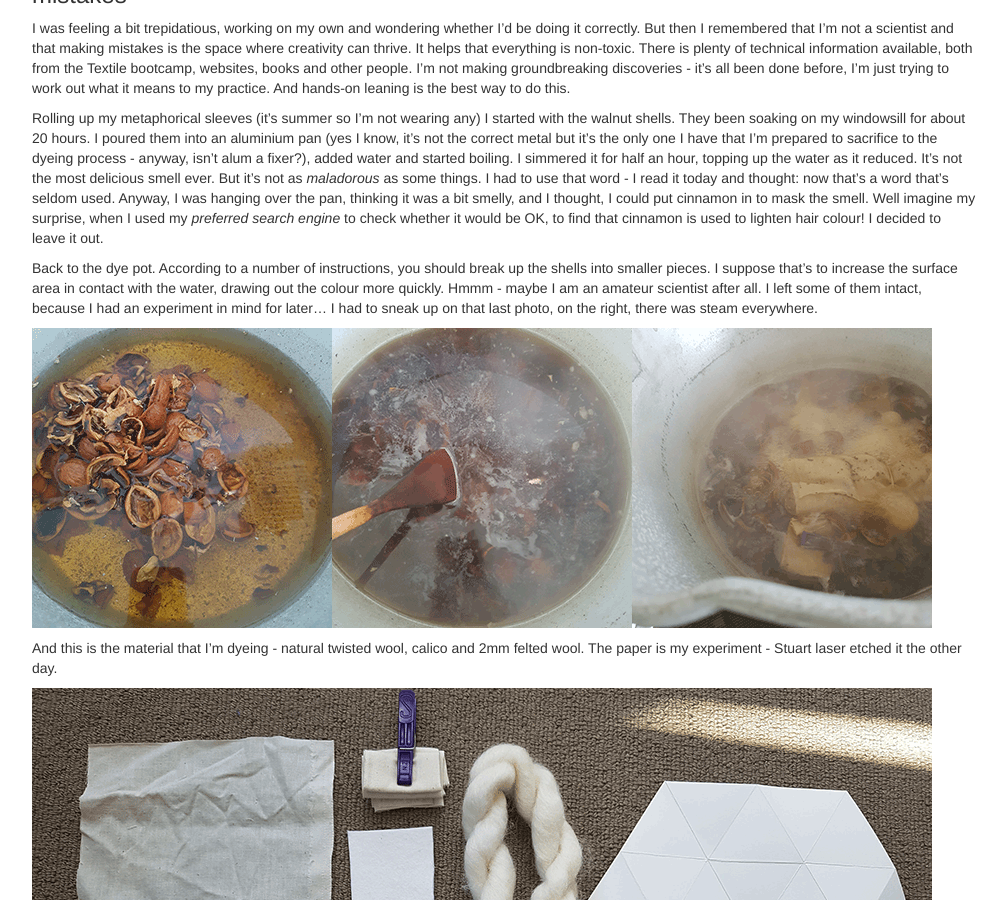
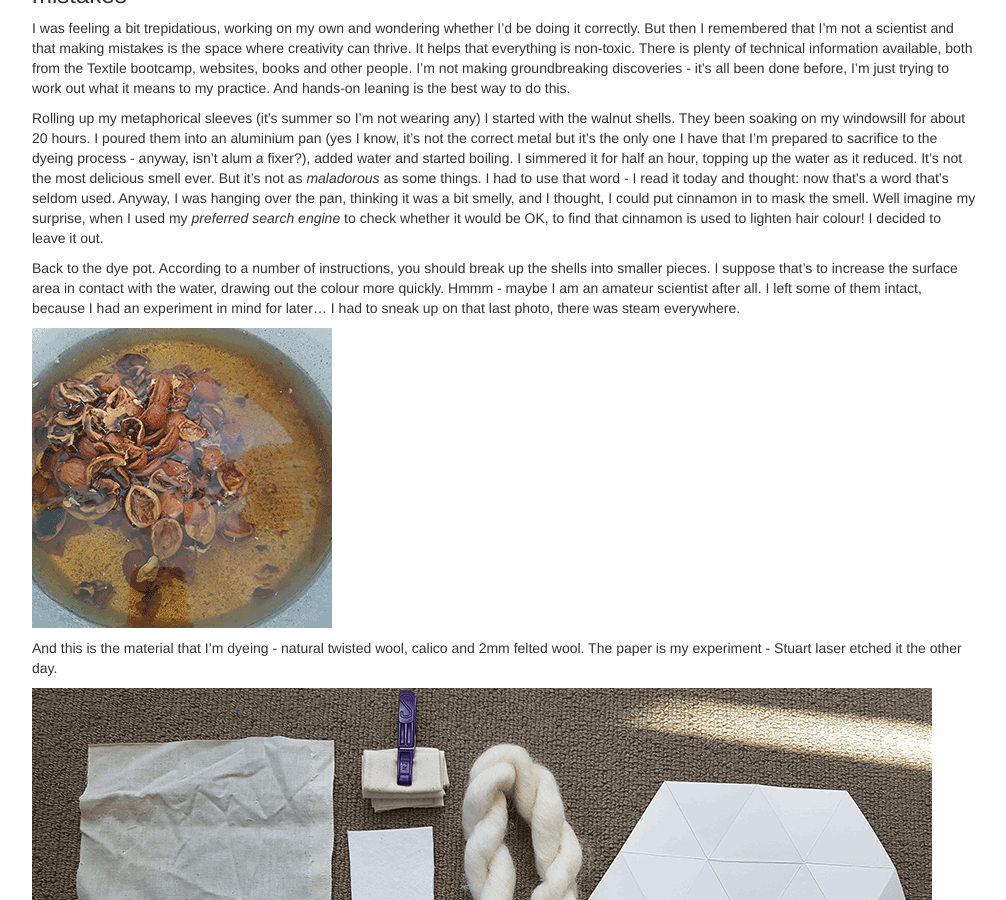
Before and after one commit to wendwarge/wendwarge.github.io, a Jekyll site: the page built from _posts/2017-02-22-day-two.md, in a window 1280 px wide and 900 px high, scrolled down 2874 px. Shown: the whole window, without its empty margins (233-1239 px from the left). Built offline with Jekyll 4.4.1, drawn with Linux system fonts in a browser that asks for light colours; some of the changed text lies outside the part shown.

Commit message:
more dye

```diff
--- a/_posts/2017-02-22-day-two.md
+++ b/_posts/2017-02-22-day-two.md
@@ -45,9 +45,9 @@
 
 Rolling up my metaphorical sleeves (it's summer so I'm not wearing any) I started with the walnut shells. They been soaking on my windowsill for about 20 hours. I poured them into an aluminium pan (yes I know, it's not the correct metal but it's the only one I have that I'm prepared to sacrifice to the dyeing process - anyway, isn't alum a fixer?), added water and started boiling. I simmered it for half an hour, topping up the water as it reduced. It's not the most delicious smell ever. But it's not as _maladorous_ as some things. I had to use that word - I read it today and thought: now that's a word that's seldom used. Anyway, I was hanging over the pan, thinking it was a bit smelly, and I thought, I could put cinnamon in to mask the smell. Well imagine my surprise, when I used my *preferred search engine* to check whether it would be OK, to find that cinnamon is used to lighten hair colour! I decided to leave it out.
 
-Back to the dye pot. According to a number of instructions, you should break up the shells into smaller pieces. I suppose that's to increase the surface area in contact with the water, drawing out the colour more quickly. Hmmm - maybe I am an amateur scientist after all. I left some of them intact, because I had an experiment in mind for later... I had to sneak up on that last photo, on the right, there was steam everywhere.
+Back to the dye pot. According to a number of instructions, you should break up the shells into smaller pieces. I suppose that's to increase the surface area in contact with the water, drawing out the colour more quickly. Hmmm - maybe I am an amateur scientist after all. I left some of them intact, because I had an experiment in mind for later... I had to sneak up on that last photo, there was steam everywhere.
 
-![Dye Cold](/images/2017-02-22-day-two/dye-cold.png)![Dye Hot](/images/2017-02-22-day-two/dye-hot.png)![dye-fabric](/images/2017-02-22-day-two/dye-fabric.png)
+![Walnut Dye](/images/2017-02-22-day-two/walnut.gif)
 
 And this is the material that I'm dyeing - natural twisted wool, calico and 2mm felted wool. The paper is my experiment - Stuart laser etched it the other day.
 
@@ -64,3 +64,5 @@
 ![Iron Filings](/images/2017-02-22-day-two/iron-filings.png)![Iron Wool](/images/2017-02-22-day-two/iron-wool.png)
 
 And now I've moved on to lichen. The driveway at my house has plenty growing on it and I belive that it's not a fragile or 'at risk' lichen to use...
+And saffron with copper - the actual colour is a little greener than in the photo. You can see that I dyed this lot in a glass jar, which I put in a pot of water. A tiny double boiler.
+![Saffron Dye](/images/2017-02-22-day-two/saffron.gif)
```
Also changed, not shown: _posts/2017-02-23-day-three.md (+1 -1 lines), _posts/2017-02-24-day-four.md (+1 -1 lines), images/2017-02-22-day-two/saffron.gif (added), images/2017-02-22-day-two/walnut.gif (added), images/2017-02-23-day-three/copper.gif.
